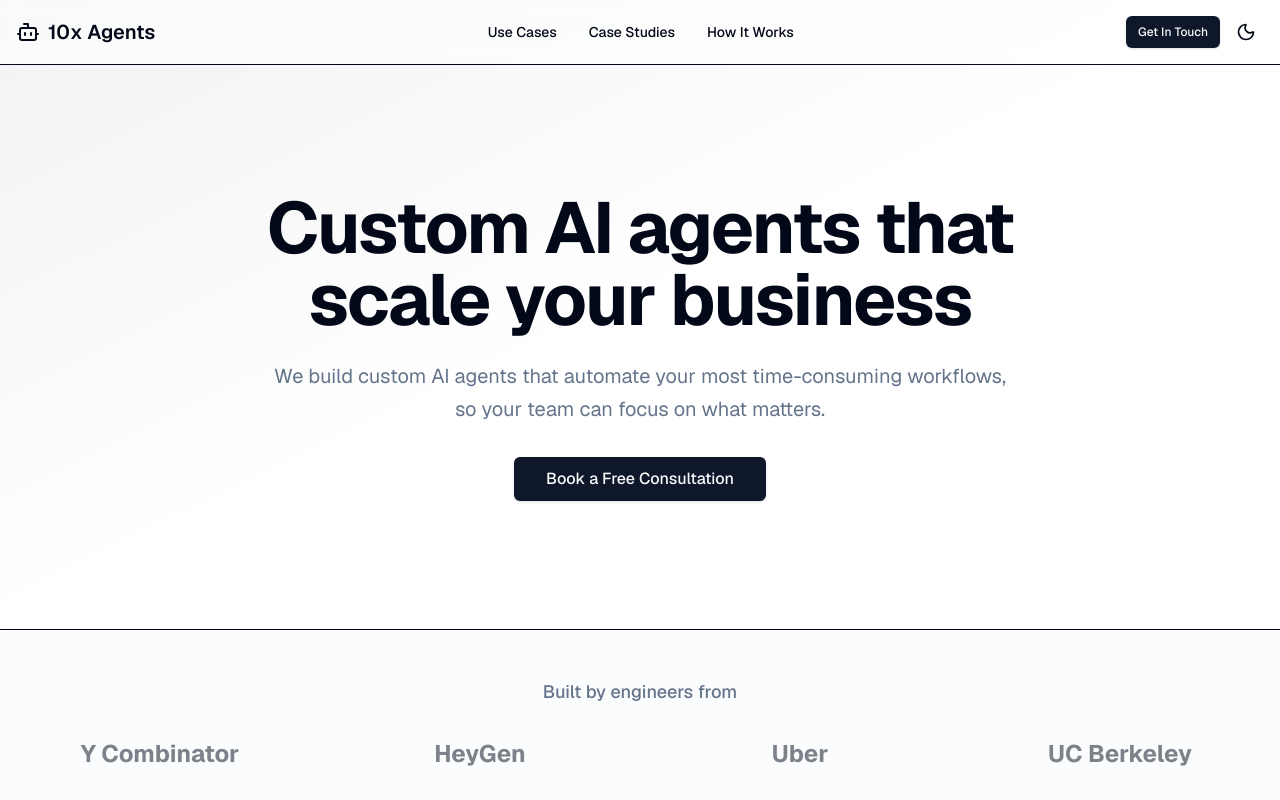
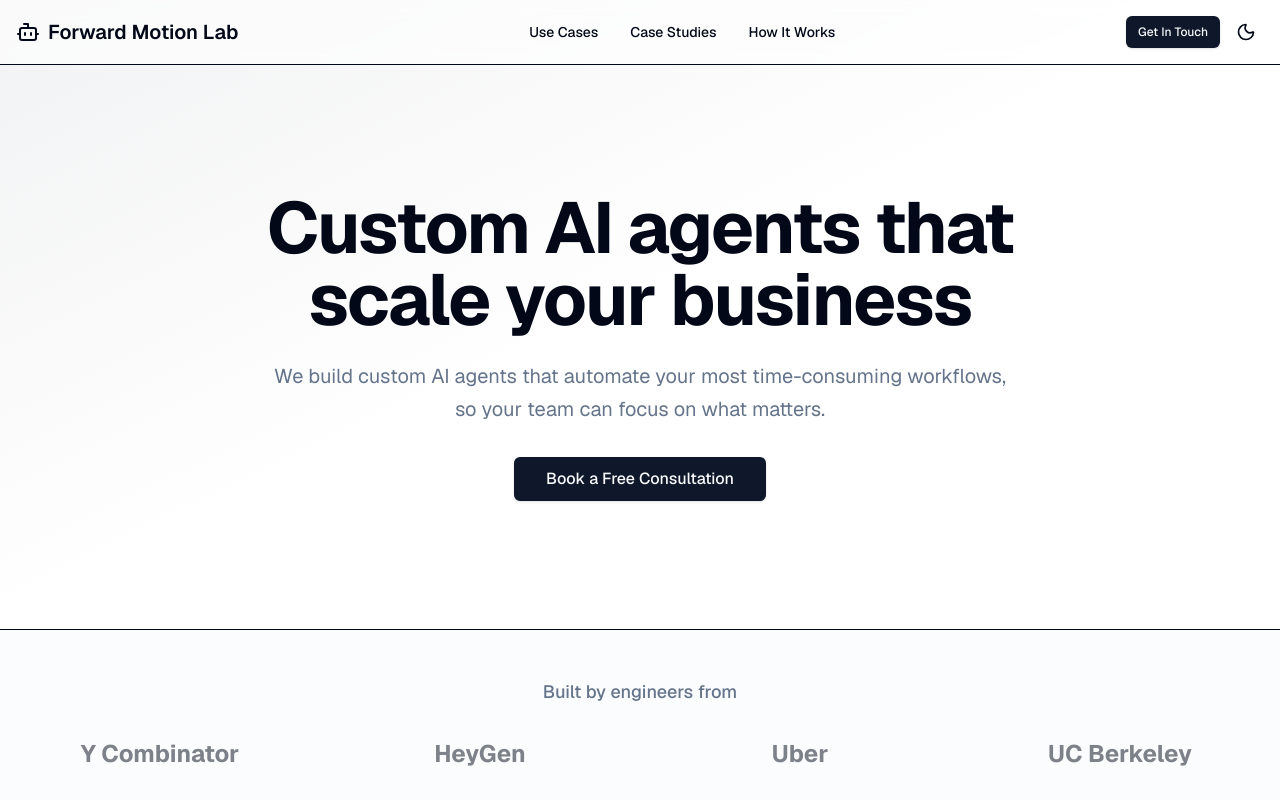
Before and after one commit to kevinzhuang10/ai-consultancy, a Next.js app: page / in a window 1280 px wide. Shown: the top 800 px of the page. Built offline with nearby package versions, Linux system fonts and the light colour scheme.

Commit message:
change name

```diff
--- a/app/layout.tsx
+++ b/app/layout.tsx
@@ -14,9 +14,8 @@ const geistMono = Geist_Mono({
 });
 
 export const metadata: Metadata = {
-  title: "10x Agents - Custom AI Agents for Business",
-  description:
-    "Transform your business with custom AI agents and intelligent automation solutions",
+  title: "Forward Motion Lab - Custom AI Agents",
+  description: "Transform your business with custom AI automation",
 };
 
 export default function RootLayout({
--- a/app/page.tsx
+++ b/app/page.tsx
@@ -38,7 +38,7 @@ export default function Home() {
         <div className="container mx-auto flex h-16 max-w-7xl items-center justify-between px-4">
           <div className="flex items-center gap-2 font-semibold text-xl">
             <Bot className="h-6 w-6" />
-            <span>10x Agents</span>
+            <span>Forward Motion Lab</span>
           </div>
           <div className="hidden md:flex items-center gap-8">
             <a
@@ -660,7 +660,7 @@ export default function Home() {
             <div>
               <div className="flex items-center gap-2 font-semibold text-lg mb-4">
                 <Bot className="h-5 w-5" />
-                <span>10x Agents</span>
+                <span>Forward Motion Lab</span>
               </div>
               <p className="text-sm text-muted-foreground">
                 Building the future of business automation with custom AI
@@ -777,7 +777,8 @@ export default function Home() {
           </div>
           <div className="border-t pt-8 text-center text-sm text-muted-foreground">
             <p>
-              &copy; {new Date().getFullYear()} 10x Agents. All rights reserved.
+              &copy; {new Date().getFullYear()} Forward Motion Lab. All rights
+              reserved.
             </p>
           </div>
         </div>
--- a/components/booking-modal.tsx
+++ b/components/booking-modal.tsx
@@ -9,7 +9,7 @@ interface BookingModalProps {
   triggerClassName?: string;
 }
 
-const CAL_LINK = "https://cal.com/kevinzhuang10/10x-agents-consultation";
+const CAL_LINK = "https://cal.com/kevinzhuang10/ai-consultation";
 
 export function BookingModal({
   triggerText,
```
